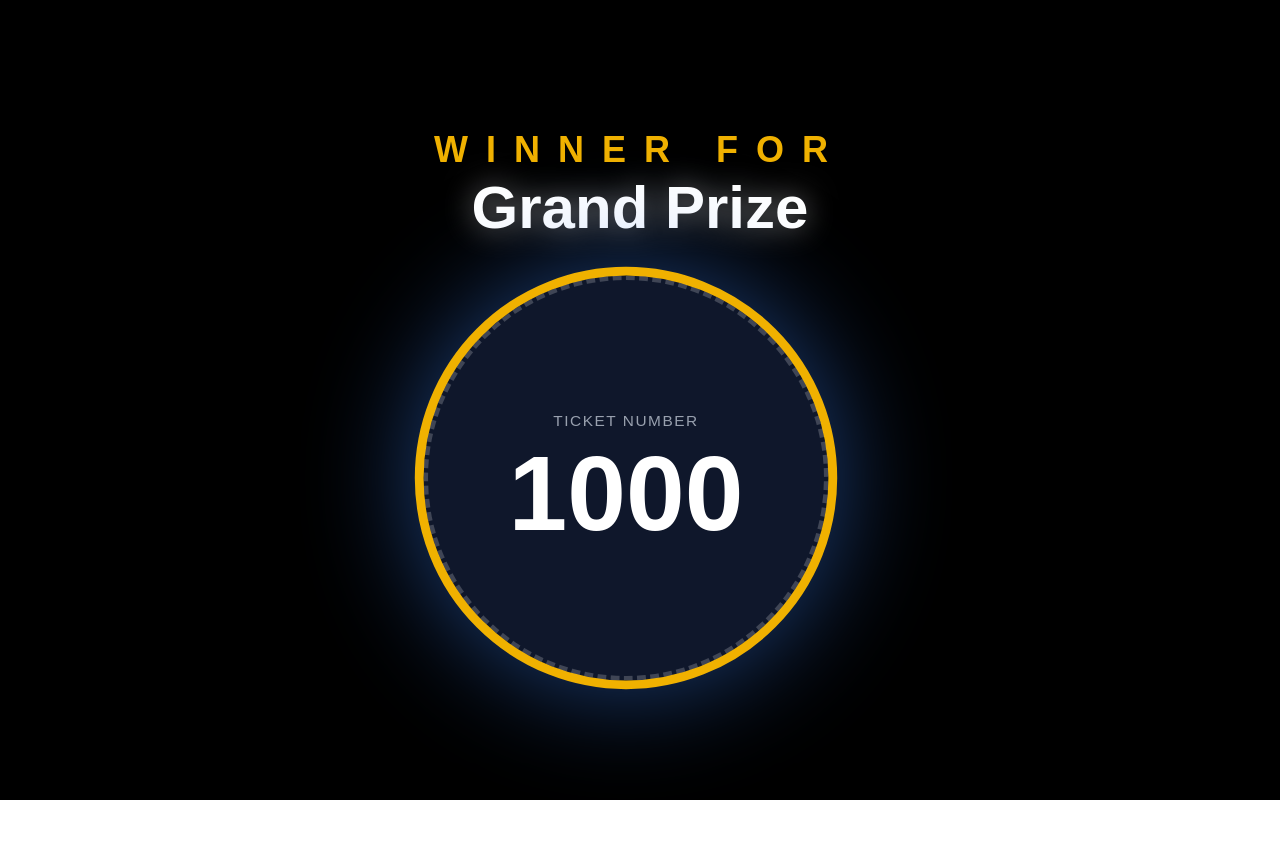
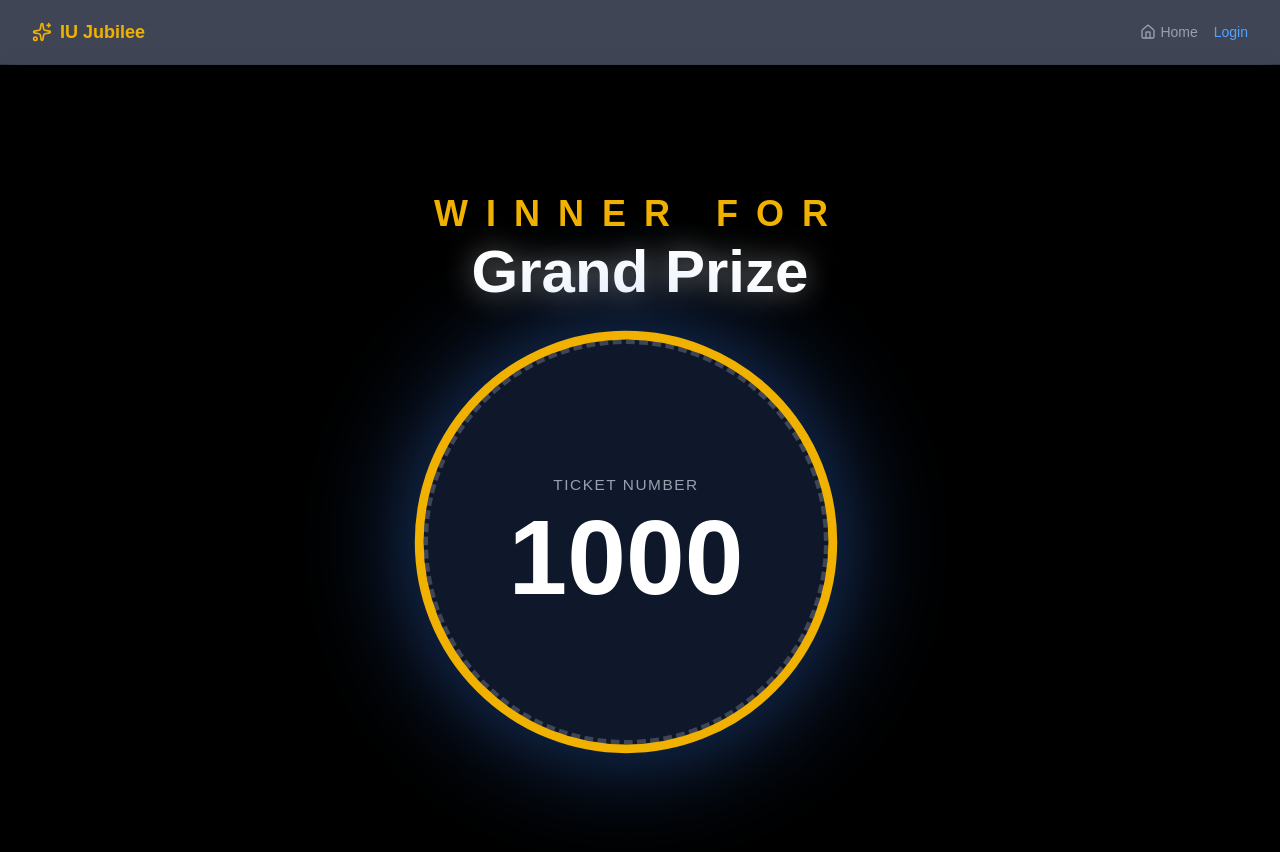
Before and after one commit to Ashikur07/Silver-jubilee-raffle, a Next.js app: page /draw in a window 1280 px wide. Shown: the top 852 px of the page. Before the commit the page ends 800 px from the top, so only its background shows below. Built offline with nearby package versions, Linux system fonts and the light colour scheme; no server answers; the database is empty.

Commit message:
update some file

```diff
--- a/src/app/layout.js
+++ b/src/app/layout.js
@@ -1,4 +1,5 @@
 import AuthProvider from "@/components/AuthProvider";
+import Navbar from "@/components/Navbar"; // ইম্পোর্ট করো
 import "./globals.css";
 
 export const metadata = {
@@ -11,7 +12,10 @@ export default function RootLayout({ children }) {
     <html lang="en">
       <body>
         <AuthProvider>
-          {children}
+          <Navbar /> {/* এখানে বসালাম */}
+          <div className="pt-16"> {/* Navbar-এর হাইটের সমান প্যাডিং */}
+            {children}
+          </div>
         </AuthProvider>
       </body>
     </html>
--- a/src/app/page.js
+++ b/src/app/page.js
@@ -1,31 +1,21 @@
 "use client";
 import { useSession, signIn } from "next-auth/react";
 import { useRouter } from "next/navigation";
-import { useEffect, useState } from "react";
-import { Sparkles, Lock } from "lucide-react";
+import { useState } from "react"; // useEffect বাদ দিলাম
+import { Sparkles, Lock, LayoutDashboard } from "lucide-react";
 
 export default function Home() {
   const { data: session } = useSession();
   const router = useRouter();
 
-  // এডমিন ফর্মের জন্য স্টেট
   const [adminData, setAdminData] = useState({ email: "", password: "" });
   const [error, setError] = useState("");
 
-  // ১. যদি Google দিয়ে লগিন হয়ে যায়, সোজা ড্যাশবোর্ডে পাঠাও
-  useEffect(() => {
-    if (session) {
-      router.push("/dashboard");
-    }
-  }, [session, router]);
-
-  // ২. ম্যানুয়াল এডমিন লগিন হ্যান্ডলার
   const handleAdminLogin = (e) => {
     e.preventDefault();
     setError("");
 
     if (adminData.email === "admin@gmail.com" && adminData.password === "Admin1234") {
-      // এডমিন রোল সেট করে এডমিন পেজে পাঠানো
       localStorage.setItem("user", JSON.stringify({ role: "admin", email: adminData.email }));
       router.push("/admin");
     } else {
@@ -34,7 +24,7 @@ export default function Home() {
   };
 
   return (
-    <main className="min-h-screen bg-slate-950 flex flex-col items-center justify-center relative overflow-hidden p-4">
+    <main className="min-h-[calc(100vh-4rem)] bg-slate-950 flex flex-col items-center justify-center relative overflow-hidden p-4">
 
       {/* Background Decor */}
       <div className="absolute inset-0 bg-[url('https://www.transparenttextures.com/patterns/stardust.png')] opacity-20 animate-pulse"></div>
@@ -59,8 +49,20 @@ export default function Home() {
         {/* Main Card */}
         <div className="bg-slate-900/80 backdrop-blur-xl border border-slate-700 rounded-2xl p-8 shadow-2xl">
 
-          {/* Option A: Google Login (For Users) */}
+          {/* User Section: Condition based on Session */}
           <div className="mb-8">
+            {session ? (
+              // যদি লগিন করা থাকে
+              <button
+                onClick={() => router.push("/dashboard")}
+                className="w-full flex items-center justify-center gap-3 px-6 py-4 bg-gradient-to-r from-blue-600 to-indigo-600 text-white rounded-xl font-bold text-lg transition-all transform hover:scale-[1.02] shadow-lg shadow-blue-500/25"
+              >
+                <LayoutDashboard className="w-5 h-5" />
+                Go to Dashboard
+              </button>
+            ) : (
+              // যদি লগিন না থাকে
+              <>
                 <button
                   onClick={() => signIn("google", { callbackUrl: "/dashboard" })}
                   className="w-full flex items-center justify-center gap-3 px-6 py-4 bg-white hover:bg-gray-100 text-slate-900 rounded-xl font-bold text-lg transition-all transform hover:scale-[1.02]"
@@ -75,9 +77,13 @@ export default function Home() {
                 <p className="text-center text-gray-500 text-xs mt-3">
                   For Students, Teachers & Guests
                 </p>
+              </>
+            )}
           </div>
 
           {/* Divider */}
+          {!session && (
+            <>
               <div className="relative flex items-center justify-center mb-8">
                 <div className="absolute inset-0 flex items-center">
                   <div className="w-full border-t border-slate-700"></div>
@@ -85,7 +91,7 @@ export default function Home() {
                 <span className="relative bg-slate-900 px-4 text-xs text-gray-400 uppercase">OR Admin Access</span>
               </div>
 
-          {/* Option B: Admin Login Form */}
+              {/* Admin Login Form (Only show if not logged in user) */}
               <form onSubmit={handleAdminLogin} className="space-y-4">
                 <div className="space-y-1">
                   <label className="text-xs text-gray-400 ml-1">Admin Email</label>
@@ -117,6 +123,8 @@ export default function Home() {
                   <Lock size={16} /> Login as Admin
                 </button>
               </form>
+            </>
+          )}
 
         </div>
       </div>
--- /dev/null
+++ b/src/components/Navbar.js
@@ -0,0 +1,68 @@
+"use client";
+import Link from "next/link";
+import { useSession, signOut } from "next-auth/react";
+import { usePathname } from "next/navigation";
+import { Sparkles, LogOut, LayoutDashboard, Home as HomeIcon } from "lucide-react";
+
+export default function Navbar() {
+  const { data: session } = useSession();
+  const pathname = usePathname();
+
+  // এডমিন পেজে বা লগিন পেজে আলাদা স্টাইল চাইলে কন্ডিশন দেওয়া যায়, আপাতত সবখানেই রাখছি
+
+  return (
+    <nav className="fixed top-0 left-0 w-full z-50 bg-slate-900/80 backdrop-blur-md border-b border-white/10">
+      <div className="max-w-7xl mx-auto px-4 sm:px-6 lg:px-8">
+        <div className="flex items-center justify-between h-16">
+
+          {/* Logo / Home Link */}
+          <Link href="/" className="flex items-center gap-2 text-yellow-500 font-bold text-lg hover:text-yellow-400 transition">
+            <Sparkles className="w-5 h-5" />
+            <span>IU Jubilee</span>
+          </Link>
+
+          {/* Right Side Menu */}
+          <div className="flex items-center gap-4">
+            <Link
+              href="/"
+              className={`flex items-center gap-1 text-sm font-medium transition ${pathname === "/" ? "text-white" : "text-gray-400 hover:text-white"}`}
+            >
+              <HomeIcon className="w-4 h-4" /> Home
+            </Link>
+
+            {session ? (
+              <>
+                <Link
+                  href={session.user?.email === "admin@gmail.com" ? "/admin" : "/dashboard"}
+                  className={`flex items-center gap-1 text-sm font-medium transition ${pathname.includes("dashboard") || pathname.includes("admin") ? "text-white" : "text-gray-400 hover:text-white"}`}
+                >
+                  <LayoutDashboard className="w-4 h-4" /> Dashboard
+                </Link>
+
+                <div className="h-4 w-px bg-gray-700"></div>
+
+                <div className="hidden md:block text-xs text-gray-400">
+                  {session.user?.name || session.user?.email}
+                </div>
+
+                <button
+                  onClick={() => signOut({ callbackUrl: "/" })}
+                  className="flex items-center gap-2 bg-red-600/10 hover:bg-red-600 text-red-500 hover:text-white px-3 py-1.5 rounded-full text-xs font-bold transition-all border border-red-600/20"
+                >
+                  <LogOut className="w-3 h-3" /> Logout
+                </button>
+              </>
+            ) : (
+              <Link
+                href="/"
+                className="text-sm font-medium text-blue-400 hover:text-blue-300"
+              >
+                Login
+              </Link>
+            )}
+          </div>
+        </div>
+      </div>
+    </nav>
+  );
+}
```
Lines whose indentation alone changed are shown as unchanged.
